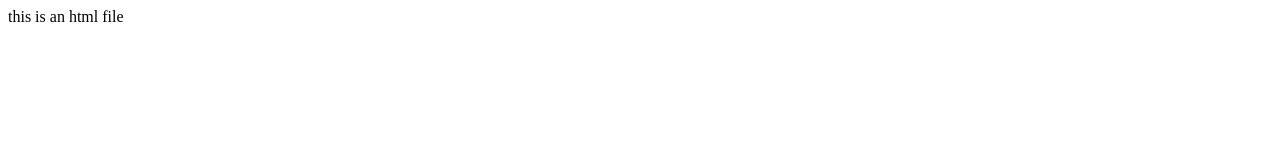
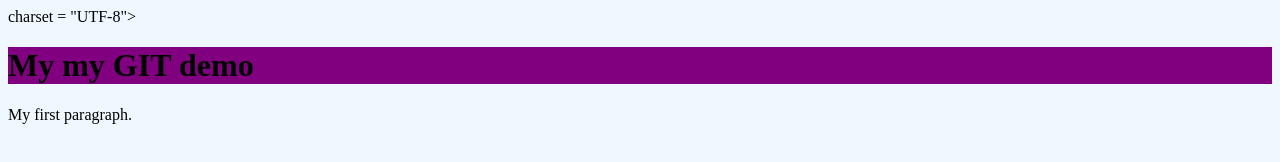
Before and after one commit to adupare/playlist, a plain HTML site: page index.html in a window 1280 px wide. Drawn offline with Linux system fonts and the light colour scheme.

Commit message:
add basic styles

```diff
--- a/index.html
+++ b/index.html
@@ -1 +1,16 @@
-this is an html file
+<!DOCTYPE html>
+<html lang= "en">
+<head>
+    <meta> charset = "UTF-8">
+    <meta name = "viewport" content = "width = device-width, initial-scale = 1.0">
+    <meta http-equiv = "X-UA-Compatible" content = "ie=edge">
+<title>Page Title</title>
+<link rel = "stylesheet" href="styles.css">
+</head>
+<body>
+<h1>My my GIT demo</h1>
+<script src = "app.js"></script>
+<p>My first paragraph.</p>
+
+</body>
+</html>
--- a/styles.css
+++ b/styles.css
@@ -1 +1,7 @@
-this is a css file
+body {
+    background-color: aliceblue;
+}
+h1 {
+    background-color: purple;
+
+}
```
